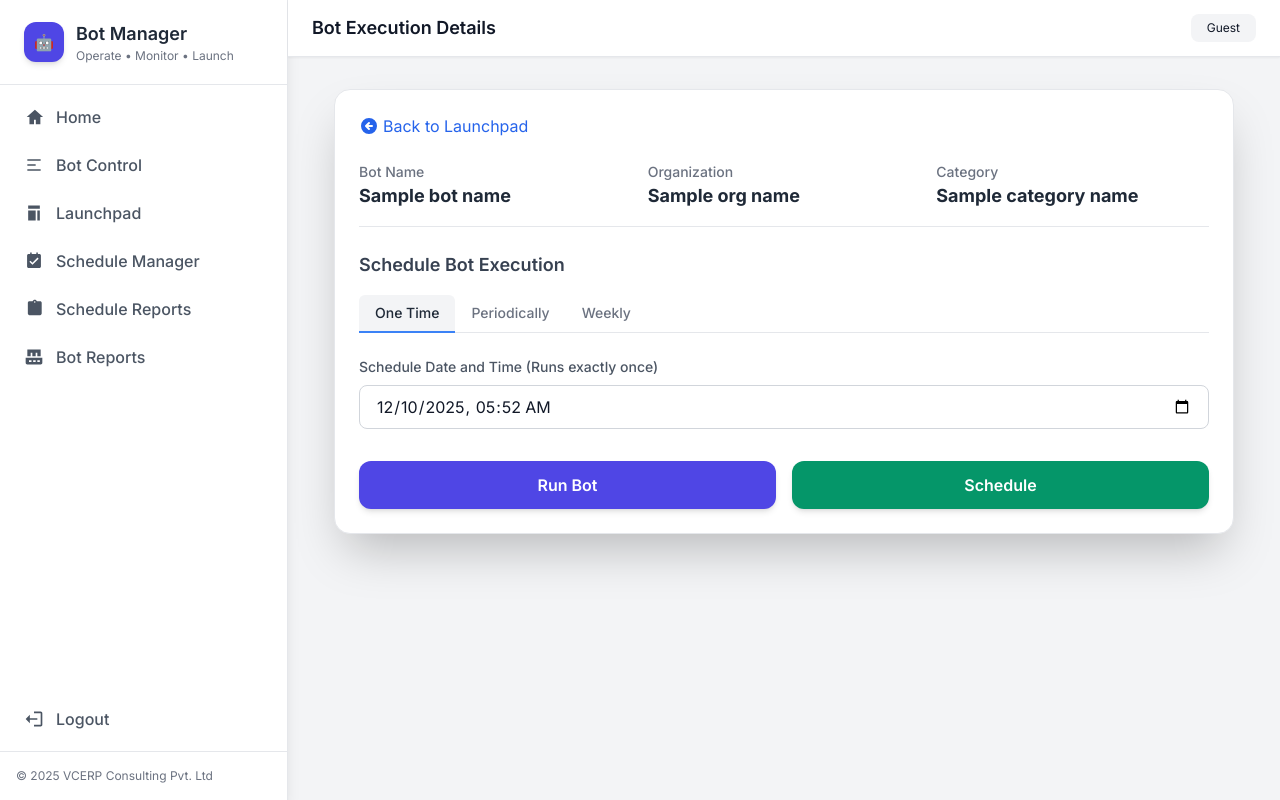
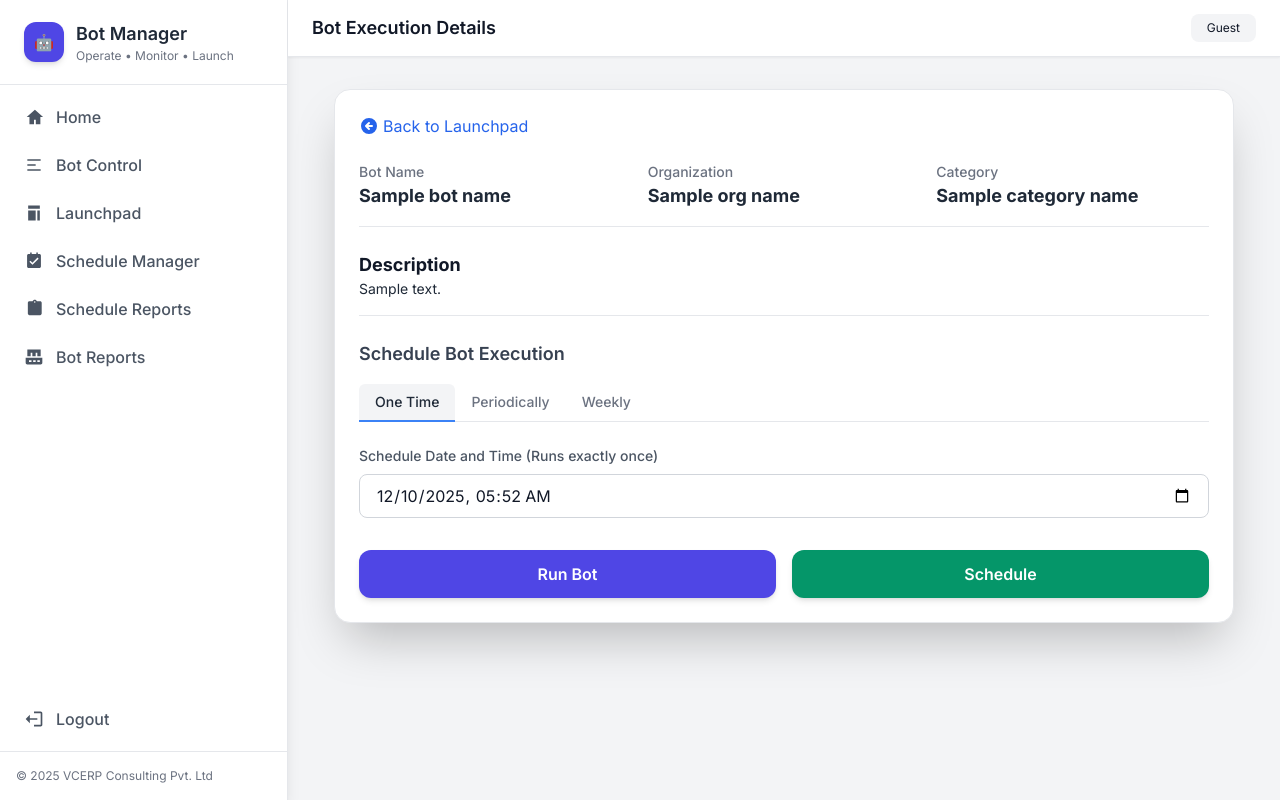
Before and after one commit to chiragx16/Automation_Platform, a Flask app: template src/automation_platform/templates/bot-details.html in a window 1280 px wide. Run offline with Flask 3, Linux system fonts and the light colour scheme; the template is opened without the code that fills it: most values are stand-ins (such as "Sample title", 1, 10 or a date in 2020); some libraries are stand-ins or nearby versions.

Commit message:
Added Bot Description in Bot Details page

```diff
--- a/src/automation_platform/api/launchpad.py
+++ b/src/automation_platform/api/launchpad.py
@@ -106,6 +106,7 @@ def bot_details_page():
         page_title=f"Details: {bot.bot_name}",
         bot_id=bot.bot_id,
         bot_name=bot.bot_name,
+        bot_description=bot.description,
         org_name=bot.organization.organization_name if bot.organization else "N/A",
         category_name=category_name
     )
--- a/src/automation_platform/templates/bot-details.html
+++ b/src/automation_platform/templates/bot-details.html
@@ -27,6 +27,13 @@
         <div>
             <p class="text-sm font-medium text-gray-500">Category</p>
             <p id="detailCategory" class="font-bold text-lg text-gray-800">{{ category_name }}</p>
+        </div>
+    </div>
+
+    <div class="mt-6 border-b pb-4">
+        <div>
+            <p class="text-lg font-bold text-black-500">Description</p>
+            <p id="detailCategory" class="text-sm text-gray-800">{{ bot_description }}</p>
         </div>
     </div>
 
```
